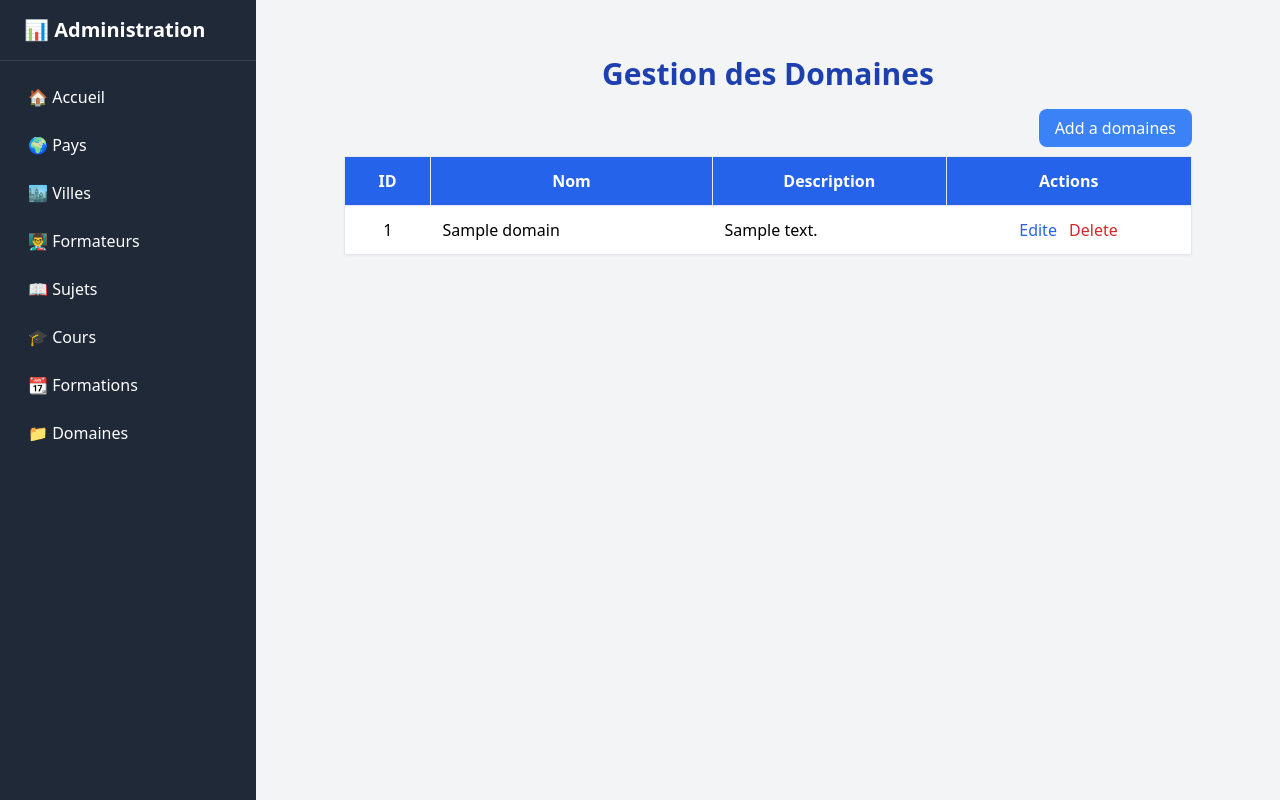
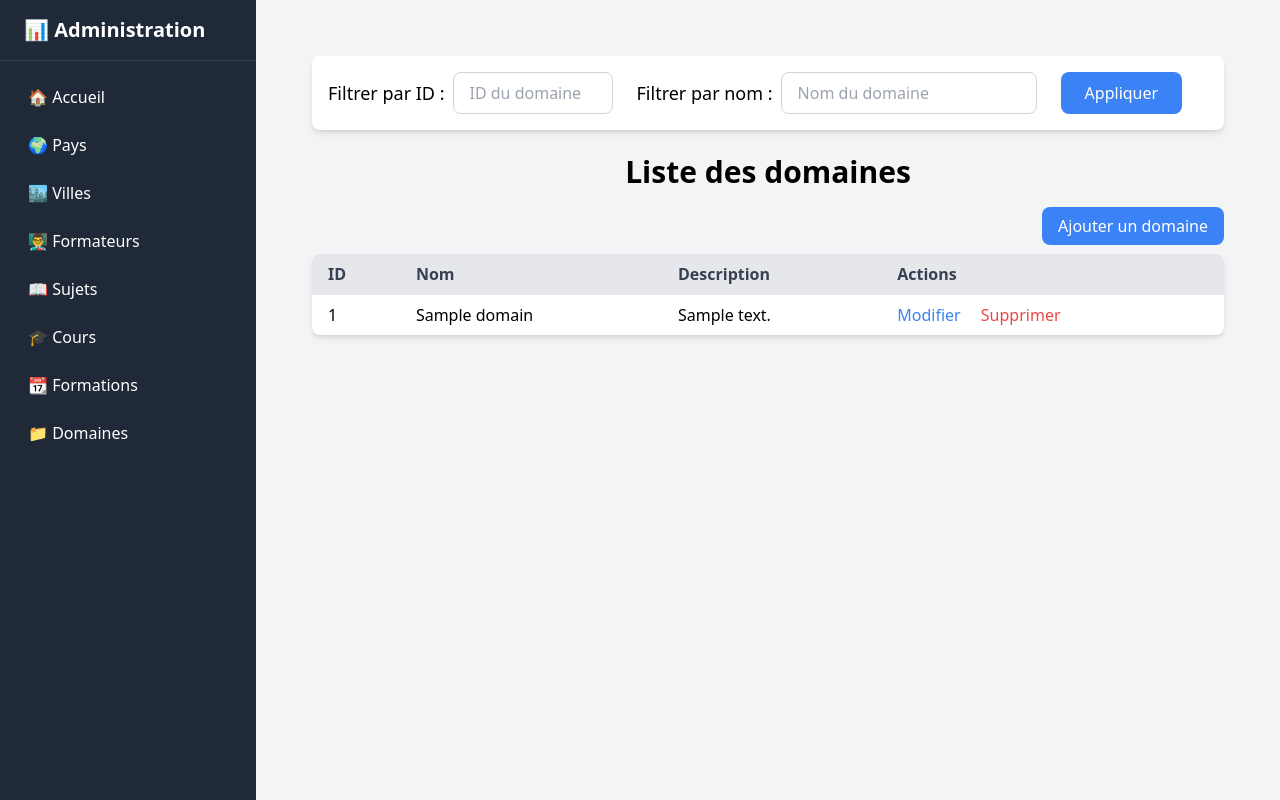
Before and after one commit to chama700/formation_management, a PHP site: page /admin/domaines in a window 1280 px wide. Run offline with PHP 8.4, Linux system fonts and the light colour scheme; tables that the repository leaves empty hold one stand-in row (values such as "Sample post"); some libraries are stand-ins or nearby versions.

Commit message:
refactoring table domain #master

```diff
--- a/public/App/Controllers/Admin/DomainesController.php
+++ b/public/App/Controllers/Admin/DomainesController.php
@@ -9,34 +9,74 @@ class DomainesController extends BaseController
 {
 
     /**
-     * @return void
+     * @var Domaine
      */
-    public function index() {
-        $domaines = Domaine::getAll();
-        $this->view('admin/domaines/index', ['domaines' => $domaines]);
-    }
-    public function store()
-    {
-        $domaines = new Domaine();
-        $domaines->create($_POST['name'], $_POST['description']);
-        header("Location: /admin/domaines");
-        exit;
+    private Domaine $model;
+
+    public function __construct() {
+        $this->model = new Domaine();
     }
 
     /**
      * @return void
      */
-    public function create()
-    {
+    public function index() {
+        // Récupération des filtres depuis la requête GET
+        $filter_id = isset($_GET['filter_id']) ? $_GET['filter_id'] : '';
+        $filter_name = isset($_GET['filter_name']) ? $_GET['filter_name'] : '';
+        // Appliquer les filtres dans la méthode du modèle
+        $domaines = $this->model->filterDomaines($filter_id, $filter_name);
+
+        // Passer les résultats à la vue
+        $this->view('admin/domaines/index', ['domaines' => $domaines]);
+    }
+
+    /**
+     * @return void
+     */
+    public function create() {
         $this->view('admin/domaines/create');
+    }
+
+    /**
+     * @return void
+     */
+    public function store() {
+        $name = $_POST['name'] ?? '';
+        $description = $_POST['description'] ?? '';
+
+        $this->model->create($name, $description);
+        header('Location: /admin/domaines/index');
     }
 
     /**
      * @param $id
      * @return void
      */
-    public function supprimer($id) {
-        Domaine::delete($id);
-        header('Location: /admin/domaines');
+    public function edit($id) {
+        $domaines = $this->model->find($id);
+        $this->view('admin/domaines/edit', ['domaines' => $domaines]);
+    }
+
+    /**
+     * @param $id
+     * @return void
+     */
+    public function update($id) {
+        $name = $_POST['name'] ?? '';
+        $description = $_POST['description'] ?? '';
+
+        $this->model->update($id, $name, $description);
+        header('Location: /admin/domaines/index');
+    }
+
+
+    /**
+     * @param $id
+     * @return void
+     */
+    public function delete($id) {
+        $this->model->delete($id);
+        header('Location: /admin/domaines/index');
     }
 }
--- a/public/App/Models/Domaine.php
+++ b/public/App/Models/Domaine.php
@@ -9,65 +9,97 @@ use PDO;
 class Domaine
 {
     /**
+     * @var PDO
+     */
+    private PDO $db;
+
+    /**
+     *
+     */
+    public function __construct() {
+        $this->db = Database::getInstance();
+    }
+
+    /**
+     * @param $filter_id
+     * @param $filter_name
      * @return array
      */
-    public static function getAll() {
-        $db = Database::getInstance();
-        return $db->query("SELECT * FROM domain")->fetchAll(PDO::FETCH_ASSOC);
+    public function filterDomaines($filter_id, $filter_name) {
+        $query = "SELECT * FROM domain WHERE 1=1";
+
+        if ($filter_id) {
+            $query .= " AND id LIKE :filter_id";
+        }
+        if ($filter_name) {
+            $query .= " AND name LIKE :filter_name";
+        }
+        $stmt = $this->db->prepare($query);
+
+        if ($filter_id) {
+            $stmt->bindValue(':filter_id', '%' . $filter_id . '%');
+        }
+        if ($filter_name) {
+            $stmt->bindValue(':filter_name', '%' . $filter_name . '%');
+        }
+        $stmt->execute();
+
+        return $stmt->fetchAll(\PDO::FETCH_ASSOC);
+    }
+
+    /**
+     * @return array
+     */
+    public function all() {
+        $stmt = $this->db->query("SELECT * FROM domain");
+        return $stmt->fetchAll(PDO::FETCH_ASSOC);
+    }
+
+    /**
+     * @param $id
+     * @return mixed
+     */
+    public function find($id) {
+        $stmt = $this->db->prepare("SELECT * FROM domain WHERE id = ?");
+        $stmt->execute([$id]);
+        return $stmt->fetch(PDO::FETCH_ASSOC);
     }
 
     /**
      * @param $name
      * @param $description
-     * @return void
+     * @return bool
      */
-    public static function create($name, $description) {
-        $db = Database::getInstance();
-        $stmt = $db->prepare("INSERT INTO domain (name, description) VALUES (?, ?)");
-        $stmt->execute([$name, $description]);
+    public function create($name, $description) {
+        $stmt = $this->db->prepare("INSERT INTO domain (name, description) VALUES (?, ?)");
+        return $stmt->execute([$name, $description]);
     }
 
     /**
      * @param $id
-     * @return void
+     * @param $name
+     * @param $description
+     * @return bool
      */
-    public static function delete($id) {
-        $db = Database::getInstance();
-        $stmt = $db->prepare("DELETE FROM domain WHERE id = ?");
-        $stmt->execute([$id]);
+    public function update($id, $name, $description) {
+        $stmt = $this->db->prepare("UPDATE domain SET name = ?, description = ? WHERE id = ?");
+        return $stmt->execute([$name, $description, $id]);
     }
 
     /**
-     * @param int $id
-     * @return array
+     * @param $id
+     * @return bool
      */
-    public static function getById(int $id): array
-    {
-        $db = Database::getInstance();
-        $stmt = $db->prepare("SELECT * FROM domain WHERE id = ?");
-        $stmt->execute([$id]);
-        return $stmt->fetch(PDO::FETCH_ASSOC);
-    }
-
-    /**
-     * @param int $id
-     * @param string $name
-     * @param string $description
-     * @return void
-     */
-    public static function update(int $id, string $name, string $description): void
-    {
-        $db = Database::getInstance();
-        $stmt = $db->prepare("UPDATE domain SET name = ?, description = ? WHERE id = ?");
-        $stmt->execute([$name, $description, $id]);
+    public function delete($id) {
+        $stmt = $this->db->prepare("DELETE FROM domain WHERE id = ?");
+        return $stmt->execute([$id]);
     }
 
     /**
      * @return mixed
      */
     public function count() {
-        $db = Database::getInstance();
-        $stmt = $db->query("SELECT COUNT(*) as total FROM domain");
+        $stmt = $this->db->query("SELECT COUNT(*) as total FROM domain");
         return $stmt->fetch()['total'];
     }
 }
--- a/public/App/Views/admin/domaines/index.php
+++ b/public/App/Views/admin/domaines/index.php
@@ -2,72 +2,97 @@
 <html lang="fr">
 <head>
     <meta charset="UTF-8">
-    <title>Gestion des Domaines</title>
+    <meta name="viewport" content="width=device-width, initial-scale=1.0">
+    <title>Liste des domaines</title>
     <script src="https://cdn.tailwindcss.com"></script>
+    <script>
+        function confirmDelete(event) {
+            const confirmation = confirm("Êtes-vous sûr de vouloir supprimer ce domaine ?");
+            if (!confirmation) {
+                event.preventDefault(); // annuler la navigation
+                return false;
+            }
+            return true;
+        }
+    </script>
 </head>
-<body class="bg-gray-100 text-gray-800 font-sans">
+<body class="bg-gray-100 font-sans">
+<div class="container mx-auto p-6">
+    <!-- Formulaire de filtrage -->
+    <div class="bg-white p-4 rounded-lg shadow-md mb-6">
+        <form action="/admin/domaines" method="GET" class="flex space-x-6">
+            <div class="flex items-center space-x-2">
+                <label for="filter_id" class="text-lg">Filtrer par ID :</label>
+                <input type="text" id="filter_id" name="filter_id" value="<?php echo isset($_GET['filter_id']) ? htmlspecialchars($_GET['filter_id']) : ''; ?>" placeholder="ID du domaine" class="border border-gray-300 rounded-lg px-4 py-2 w-40 focus:outline-none focus:ring-2 focus:ring-blue-500">
+            </div>
 
-<div class="max-w-4xl mx-auto p-6">
-    <h1 class="text-3xl font-bold mb-6 text-center text-blue-800">Gestion des Domaines</h1>
+            <div class="flex items-center space-x-2">
+                <label for="filter_name" class="text-lg">Filtrer par nom :</label>
+                <input type="text" id="filter_name" name="filter_name" value="<?php echo isset($_GET['filter_name']) ? htmlspecialchars($_GET['filter_name']) : ''; ?>" placeholder="Nom du domaine" class="border border-gray-300 rounded-lg px-4 py-2 w-64 focus:outline-none focus:ring-2 focus:ring-blue-500">
+            </div>
+
+            <button type="submit" class="bg-blue-500 text-white py-2 px-6 rounded-lg hover:bg-blue-700 transition duration-300">
+                Appliquer
+            </button>
+        </form>
+    </div>
+
+    <h1 class="text-3xl font-bold text-center mb-6">Liste des domaines</h1>
+
     <div class="text-right mb-4">
-        <a href="/admin/domaines/create" class="bg-blue-500 text-white py-2 px-4 rounded-lg hover:bg-blue-700 transition duration-300">Add a domaines</a>
+        <a href="/admin/domaines/create" class="bg-blue-500 text-white py-2 px-4 rounded-lg hover:bg-blue-700 transition duration-300">Ajouter un domaine</a>
     </div>
-    <!-- Liste des domaines -->
-    <table class="min-w-full bg-white border border-gray-200 rounded shadow-sm">
-        <thead class="bg-blue-600 text-white">
+
+    <div class="overflow-x-auto bg-white shadow-md rounded-lg">
+        <table class="min-w-full table-auto">
+            <thead class="bg-gray-200 text-gray-700">
             <tr>
-            <th class="p-3 border">ID</th>
-            <th class="p-3 border">Nom</th>
-            <th class="p-3 border">Description</th>
-            <th class="p-3 border">Actions</th>
+                <th class="py-2 px-4 text-left">ID</th>
+                <th class="py-2 px-4 text-left">Nom</th>
+                <th class="py-2 px-4 text-left">Description</th>
+                <th class="py-2 px-4 text-left">Actions</th>
             </tr>
             </thead>
             <tbody>
+            <?php if ($domaines): ?>
                 <?php foreach ($domaines as $domaine): ?>
-            <tr class="border-b hover:bg-gray-50">
                     <?php if (isset($_GET['edit_id']) && $_GET['edit_id'] == $domaine['id']): ?>
-                    <!-- Formulaire d’édition en ligne -->
-                    <form method="POST">
-                        <td class="p-3"><?= $domaine['id'] ?>
-                            <input type="hidden" name="id" value="<?= $domaine['id'] ?>">
+                        <!-- Ligne de modification -->
+                        <tr class="border-t bg-yellow-50">
+                            <form action="/admin/domaines/update/<?= $domaine['id'] ?>" method="POST">
+                                <td class="py-2 px-4"><?= $domaine['id'] ?></td>
+                                <td class="py-2 px-4">
+                                    <input type="text" name="name" value="<?= htmlspecialchars($domaine['name']) ?>" class="border rounded px-2 py-1 w-full">
                                 </td>
-                        <td class="p-3">
-                            <input type="text" name="name" value="<?= htmlspecialchars($domaine['name']) ?>"
-                                   class="w-full p-1 border rounded">
+                                <td class="py-2 px-4">
+                                    <input type="text" name="description" value="<?= htmlspecialchars($domaine['description']) ?>" class="border rounded px-2 py-1 w-full">
                                 </td>
-                        <td class="p-3">
-                            <input type="text" name="description" value="<?= htmlspecialchars($domaine['description']) ?>"
-                                   class="w-full p-1 border rounded">
-                        </td>
-                        <td class="p-3">
-                            <button type="submit" name="modifier"
-                                    class="bg-green-600 text-white px-3 py-1 rounded hover:bg-green-700">Submit</button>
-                            <a href="/admin/domaines"
-                               class="ml-2 text-gray-600 hover:underline">Annuler</a>
+                                <td class="py-2 px-4">
+                                    <button type="submit" class="text-green-600 hover:text-green-800">✔ Enregistrer</button>
+                                    <a href="/admin/domaines" class="text-gray-500 ml-4 hover:underline">Annuler</a>
                                 </td>
                             </form>
+                        </tr>
                     <?php else: ?>
                         <!-- Ligne normale -->
-                    <td class="p-3 text-center"><?= $domaine['id'] ?></td>
-                    <td class="p-3"><?= htmlspecialchars($domaine['name']) ?></td>
-                    <td class="p-3"><?= htmlspecialchars($domaine['description']) ?></td>
-                    <td class="p-3 text-center">
-                        <a href="?edit=<?= $domaine['id'] ?>" class="text-blue-600 hover:underline">Edite</a>
-                        <form method="POST" class="inline">
-                            <input type="hidden" name="id" value="<?= $domaine['id'] ?>">
-                            <button type="submit" name="supprimer"
-                                    class="text-red-600 hover:underline ml-2"
-                                    onclick="return confirm('Supprimer ce domaine ?')">Delete</button>
-                        </form>
+                        <tr class="border-t">
+                            <td class="py-2 px-4"><?= $domaine['id'] ?></td>
+                            <td class="py-2 px-4"><?= htmlspecialchars($domaine['name']) ?></td>
+                            <td class="py-2 px-4"><?= htmlspecialchars($domaine['description']) ?></td>
+                            <td class="py-2 px-4">
+                                <a href="/admin/domaines?edit_id=<?= $domaine['id'] ?>" class="text-blue-500 hover:text-blue-700">Modifier</a>
+                                <a href="/admin/domaines/delete/<?= $domaine['id'] ?>" onclick="return confirmDelete(event)" class="text-red-500 hover:text-red-700 ml-4">Supprimer</a>
                             </td>
+                        </tr>
                     <?php endif; ?>
-            </tr>
                 <?php endforeach; ?>
+            <?php else: ?>
+                <tr><td colspan="4" class="text-center py-4">Aucun domaine trouvé.</td></tr>
+            <?php endif; ?>
             </tbody>
+
         </table>
-
     </div>
 </div>
-
 </body>
 </html>
```
Lines whose indentation alone changed are shown as unchanged.
